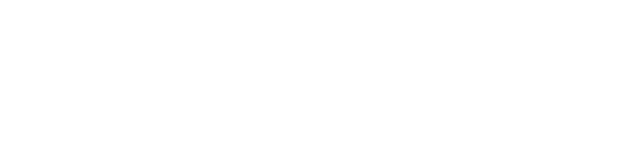
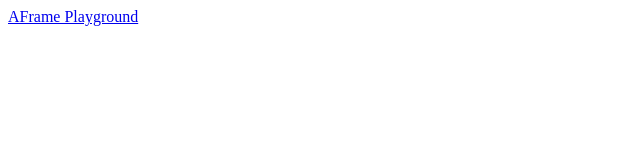
Before and after one commit to timboslice69/auspicious-chameleon, a website: page public/index.html in a window 1280 px wide. Shown: the whole page, without its empty margins (0-640 px from the left). Drawn offline with Linux system fonts and the light colour scheme.

Commit message:
updated aframe playground

```diff
--- a/public/index.html
+++ b/public/index.html
@@ -5,6 +5,8 @@
 	<title>Auspicious Chameleon</title>
 </head>
 <body>
-
+<nav>
+	<a href="submodules/aframe-playground/">AFrame Playground</a>
+</nav>
 </body>
 </html>
```
Also changed, not shown: 2 other files.
